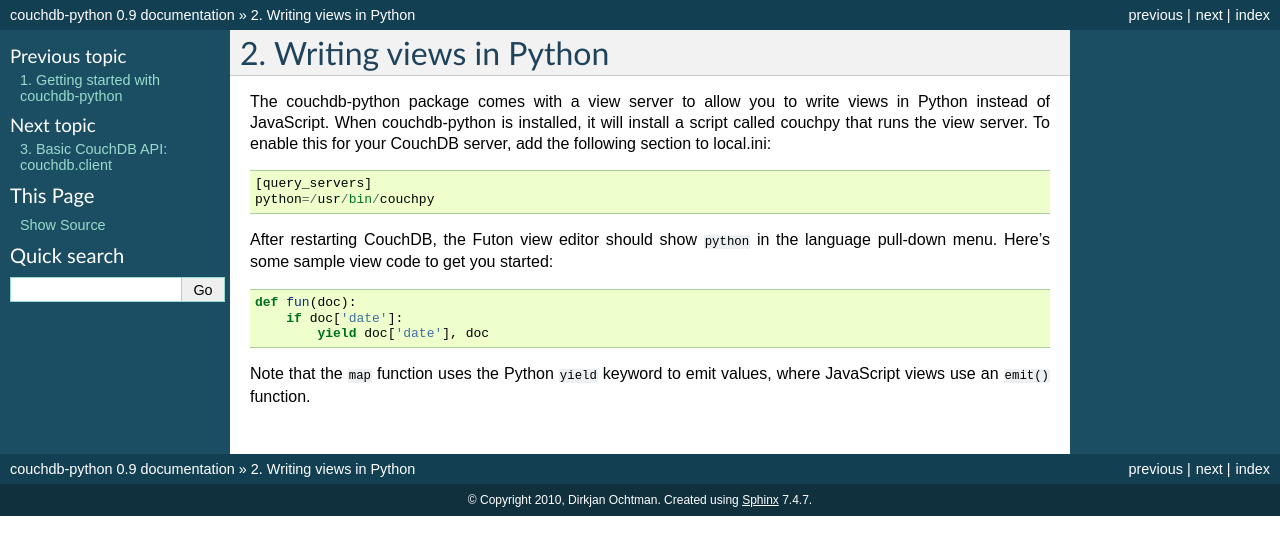
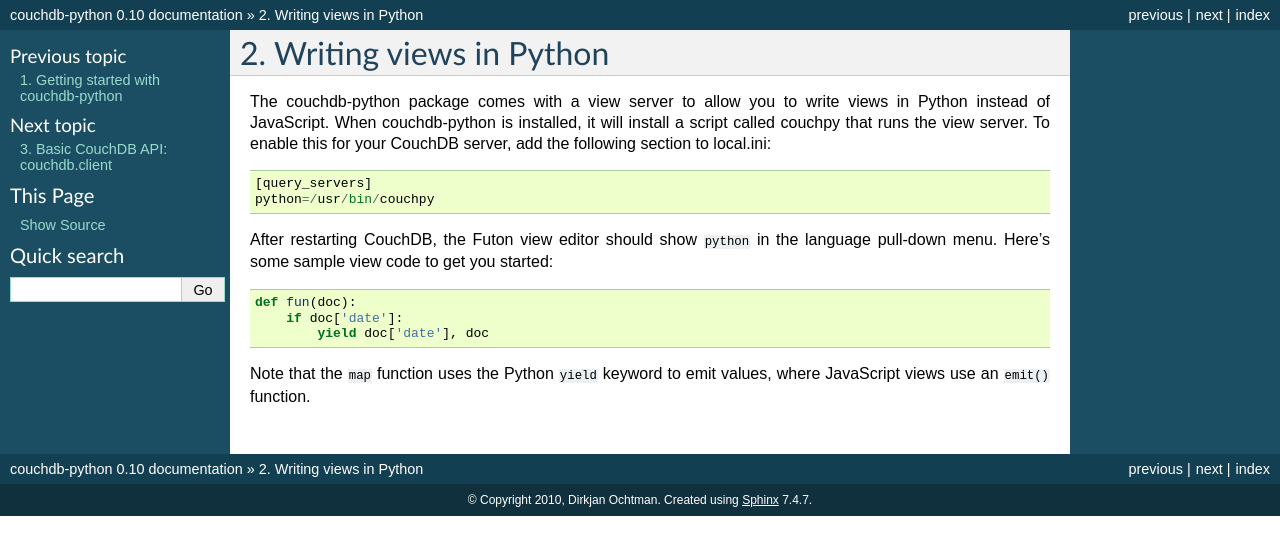
Before and after one commit to zielmicha/couchdb-python, a Sphinx documentation site: the page built from doc/views.rst, in a window 1280 px wide. Shown: the top 555 px of the page. Built offline with Sphinx 7.4.7, drawn with Linux system fonts in a browser that asks for light colours.

Commit message:
Tentatively update version numbers for next release.

```diff
--- a/doc/conf.py
+++ b/doc/conf.py
@@ -47,9 +47,9 @@
 # built documents.
 #
 # The short X.Y version.
-version = '0.9'
+version = '0.10'
 # The full version, including alpha/beta/rc tags.
-release = '0.9'
+release = '0.10'
 
 # The language for content autogenerated by Sphinx. Refer to documentation
 # for a list of supported languages.
--- a/setup.py
+++ b/setup.py
@@ -132,7 +132,7 @@
 
 setup(
     name = 'CouchDB',
-    version = '0.9',
+    version = '0.10',
     description = 'Python library for working with CouchDB',
     long_description = \
 """This is a Python library for CouchDB. It provides a convenient high level
```
